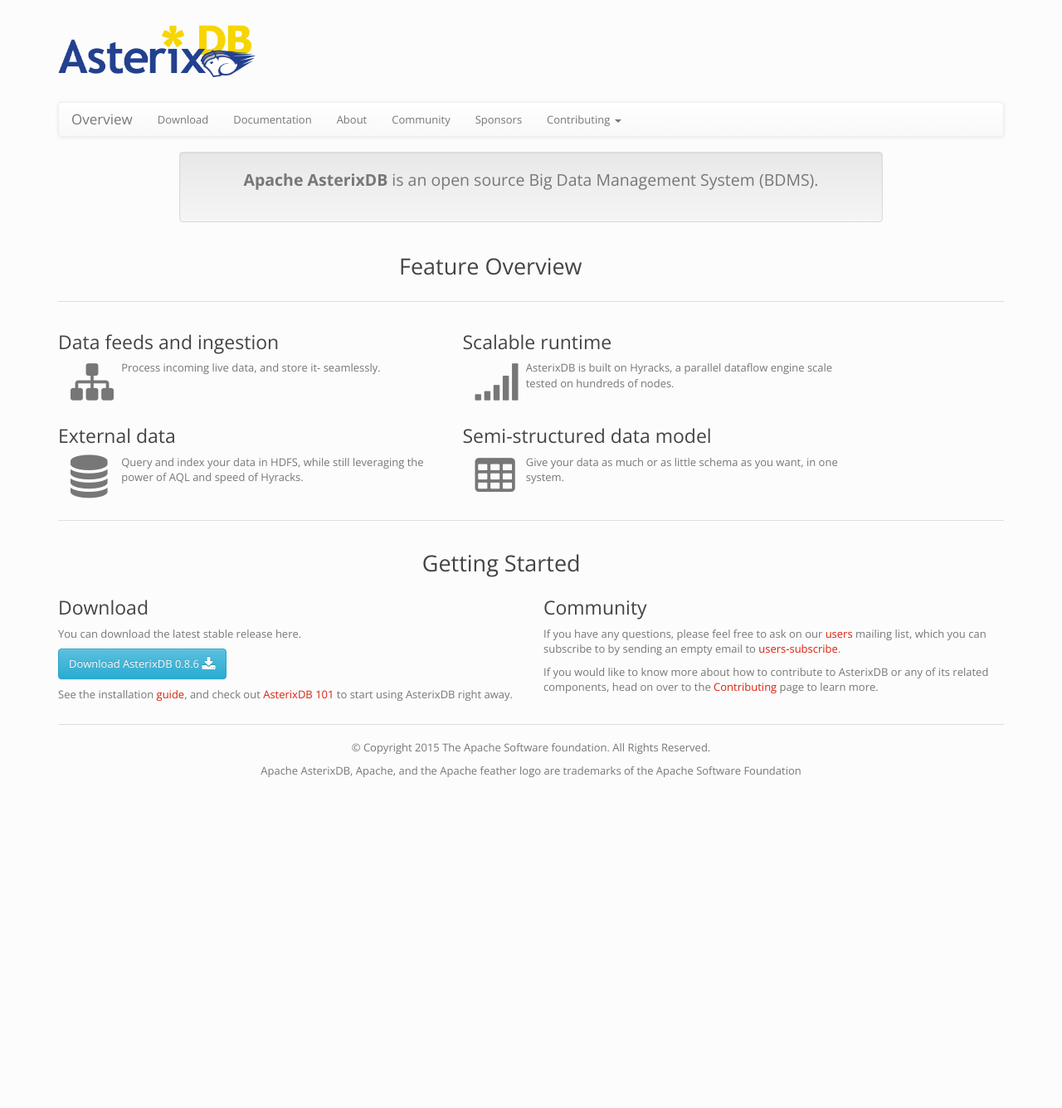
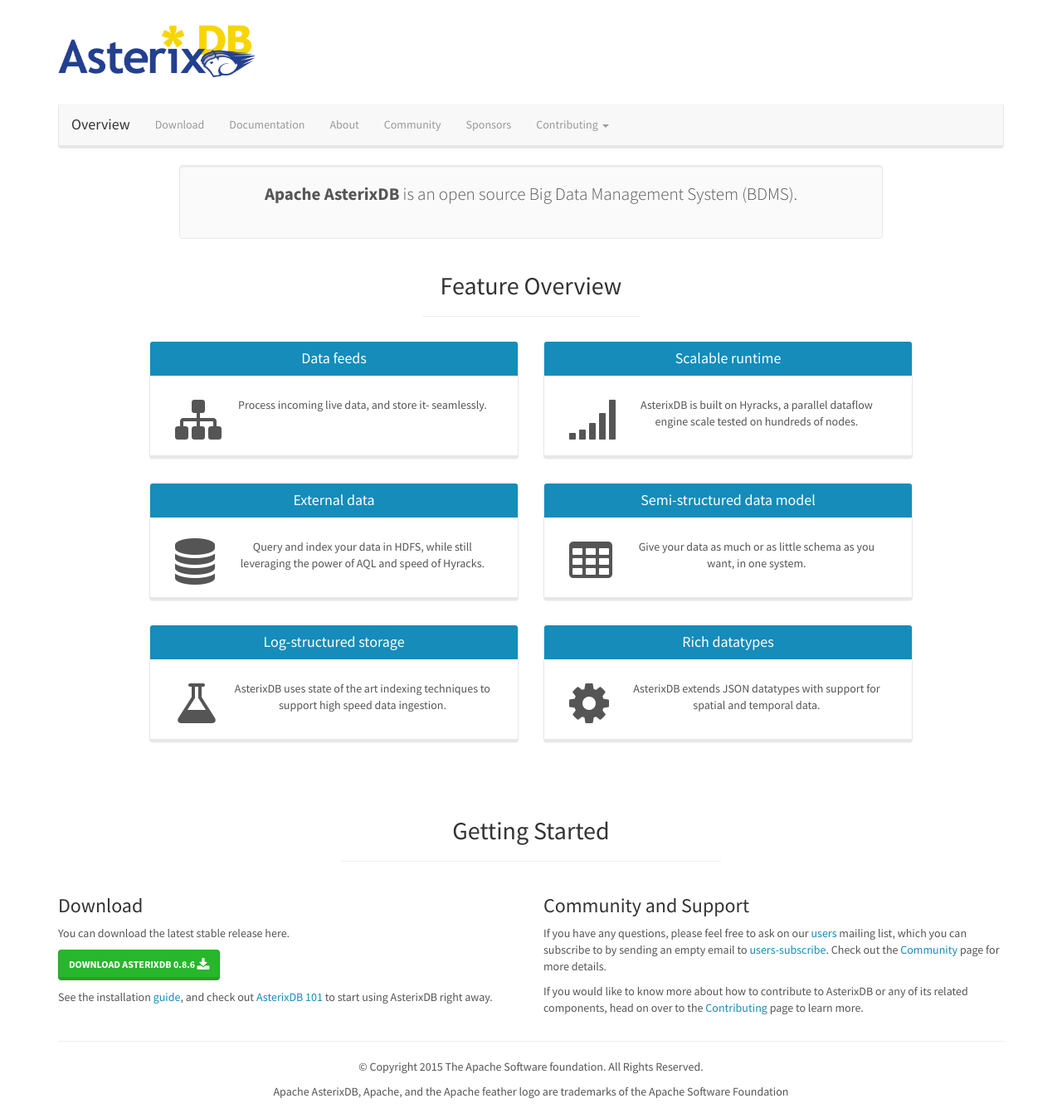
Before and after one commit to parshimers/asterix-website, a Jekyll site: the page built from index.md, in a window 1280 px wide. Shown: the whole page at 83% size. Built offline with Jekyll 4.4.1, drawn with Linux system fonts in a browser that asks for light colours; nearby versions of some CDN libraries; before the commit the page ends 947 px from its top, so only the background shows below that.

Commit message:
more refreshing

```diff
--- a/_layouts/default.html
+++ b/_layouts/default.html
@@ -14,7 +14,6 @@
     <!-- Bootstrap core CSS -->
     <link href="{{ site.url }}css/bootstrap.min.css" rel="stylesheet">
     <!-- Bootstrap theme -->
-    <link href="{{ site.url }}css/bootstrap-theme.min.css" rel="stylesheet">
 
     <!-- Custom styles for this template -->
     <link href="{{ site.url }}css/theme.css" rel="stylesheet">
--- a/index.md
+++ b/index.md
@@ -11,64 +11,155 @@ layout: default
 </div>
 
 
-<div class="row"><div class="col-md-3 col-md-offset-4 text-center" markdown="1">
+<div class="row"><div class="col-md-3 col-centered text-center" markdown="1">
 ## Feature Overview
+
+----
+
 </div></div>
----
-<div class="row">
-<div class="col-sm-5" markdown="1">
-### Data feeds and ingestion
-<div class="col-sm-2" markdown="1">
-<i class="fa fa-sitemap fa-4x"></i>
+<div class="row" class="text-center">
+<div class="col-md-5 col-md-offset-1" markdown="1">
+<div class="panel panel-primary" markdown="1">
+<h4 class="panel-heading">Data feeds</h4>
+
+<div class="panel-body">
+
+<div class="col-md-2" markdown="1">
+<i class="fa fa-sitemap fa-4x pull-left "></i>
 </div>
+
+<div class="col-md-10" markdown="1">
 Process incoming live data, and store it- seamlessly.
 </div>
-<div class="col-sm-5" markdown="1">
-### Scalable runtime
 
-<div class="col-sm-2" markdown="1">
-<i class="fa fa-signal fa-4x"></i>
 </div>
-AsterixDB is built on Hyracks, a parallel dataflow engine scale tested on hundreds of nodes.
+</div>
+</div>
+
+<div class="col-md-5" markdown="1">
+<div class="panel panel-primary" markdown="1">
+<h4 class="panel-heading">Scalable runtime</h4>
+
+<div class="panel-body">
+
+<div class="col-md-2" markdown="1">
+<i class="fa fa-signal fa-4x pull-left"></i>
+</div>
+
+<div class="col-md-10" markdown="1">
+   AsterixDB is built on Hyracks, a parallel dataflow engine scale tested on hundreds of nodes.
+</div>
+
+</div>
+</div>
+</div>
+
+</div>
+
+<div class="row" class="text-center">
+
+<div class="col-md-5 col-md-offset-1" markdown="1">
+<div class="panel panel-primary" markdown="1">
+<h4 class="panel-heading">External data</h4>
+
+<div class="panel-body">
+<div class="col-md-2" markdown="1">
+<i class="fa fa-database fa-4x pull-left"></i>
+</div>
+
+<div class="col-md-10" markdown="1">
+Query and index your data in HDFS, while still leveraging the power of AQL and speed of Hyracks.
+</div>
+</div>
+</div>
+</div>
+
+<div class="col-md-5" markdown="1">
+<div class="panel panel-primary" markdown="1">
+<h4 class="panel-heading">Semi-structured data model</h4>
+
+<div class="panel-body">
+
+<div class="col-md-2" markdown="1">
+<i class="fa fa-table fa-4x pull-left"></i>
+</div>
+
+<div class="col-md-10" markdown="1">
+Give your data as much or as little schema as you want, in one system.
+</div>
+
+</div>
+</div>
+</div>
+</div>
+
+
+<div class="row" class="text-center">
+
+<div class="col-md-5 col-md-offset-1" markdown="1">
+<div class="panel panel-primary" markdown="1">
+<h4 class="panel-heading">Log-structured storage</h4>
+
+<div class="panel-body">
+<div class="col-md-2" markdown="1">
+<i class="fa fa-flask fa-4x pull-left"></i>
+</div>
+
+<div class="col-md-10" markdown="1">
+AsterixDB uses state of the art indexing techniques to support high speed data ingestion.
+</div>
+</div>
+</div>
+</div>
+
+<div class="col-md-5" markdown="1">
+<div class="panel panel-primary" markdown="1">
+<h4 class="panel-heading">Rich datatypes</h4>
+
+<div class="panel-body">
+
+<div class="col-md-2" markdown="1">
+<i class="fa fa-gear fa-4x pull-left pull-left"></i>
+</div>
+
+<div class="col-md-10" markdown="1">
+AsterixDB extends JSON datatypes with support for spatial and temporal data.
+</div>
+
+</div>
+</div>
 </div>
 </div>
 
 <div class="row">
-<div class="col-sm-5" markdown="1">
-### External data
-
-<div class="col-sm-2" markdown="1">
-<i class="fa fa-database fa-4x"></i>
-</div>
-Query and index your data in HDFS, while still leveraging the power of AQL and speed of Hyracks.
-</div>
-<div class="col-sm-5" markdown="1">
-### Semi-structured data model
-<div class="col-sm-2" markdown="1">
-<i class="fa fa-table fa-4x"></i>
 </div>
 
-Give your data as much or as little schema as you want, in one system.
-</div>
-</div>
+
+
+
+<div class="row"><div class="col-md-5 col-centered text-center" style="padding-top: 50px;" markdown="1">
+
+
+## Getting Started
+
 ---
-<div class="row"><div class="col-md-3 col-centered" markdown="1">
-## Getting Started
+
 </div></div>
 
+
 <div class="row">
-<div class="col-sm-6" markdown="1">
+<div class="col-md-6" markdown="1">
 ### Download
 You can download the latest stable release here.
 
-<p><a class="btn btn-md btn-info" href="{{ site.STABLE_DOWNLOAD_URL }}" role="button">Download AsterixDB {{ site.STABLE_VERSION }} <i class="fa fa-download fa-lg"></i></a></p>
+<p><a class="btn btn-md btn-success" href="{{ site.STABLE_DOWNLOAD_URL }}" role="button">Download AsterixDB {{ site.STABLE_VERSION }} <i class="fa fa-download fa-lg"></i></a></p>
 
 See the installation [guide]({{ site.DOCS_BASE_URL }}/install.html), and check out [AsterixDB 101]({{ site.DOCS_BASE_URL }}/aql/primer.html) to start using AsterixDB right away.
 
 </div>
-<div class="col-sm-6" markdown="1">
-### Community
-If you have any questions, please feel free to ask on our [users](mailto:users@asterixdb.incubator.apache.org) mailing list, which you can subscribe to by sending an empty email to [users-subscribe](users-subscribe@asterixdb.incubator.apache.org).
+<div class="col-md-6" markdown="1">
+### Community and Support
+If you have any questions, please feel free to ask on our [users](mailto:users@asterixdb.incubator.apache.org) mailing list, which you can subscribe to by sending an empty email to [users-subscribe](users-subscribe@asterixdb.incubator.apache.org). Check out the [Community]({{ site.url }}community.html) page for more details.
 
 If you would like to know more about how to contribute to AsterixDB or any of its related components, head on over to the [Contributing]({{ site.url }}dev-setup.html) page to learn more.
 </div>
```
Also changed, not shown: community.md (+1 -0 lines), download.md (+10 -10 lines), sponsors.md (+1 -1 lines), css/bootstrap.min.css, img/team/heri_ramampiaro.jpg (added).
